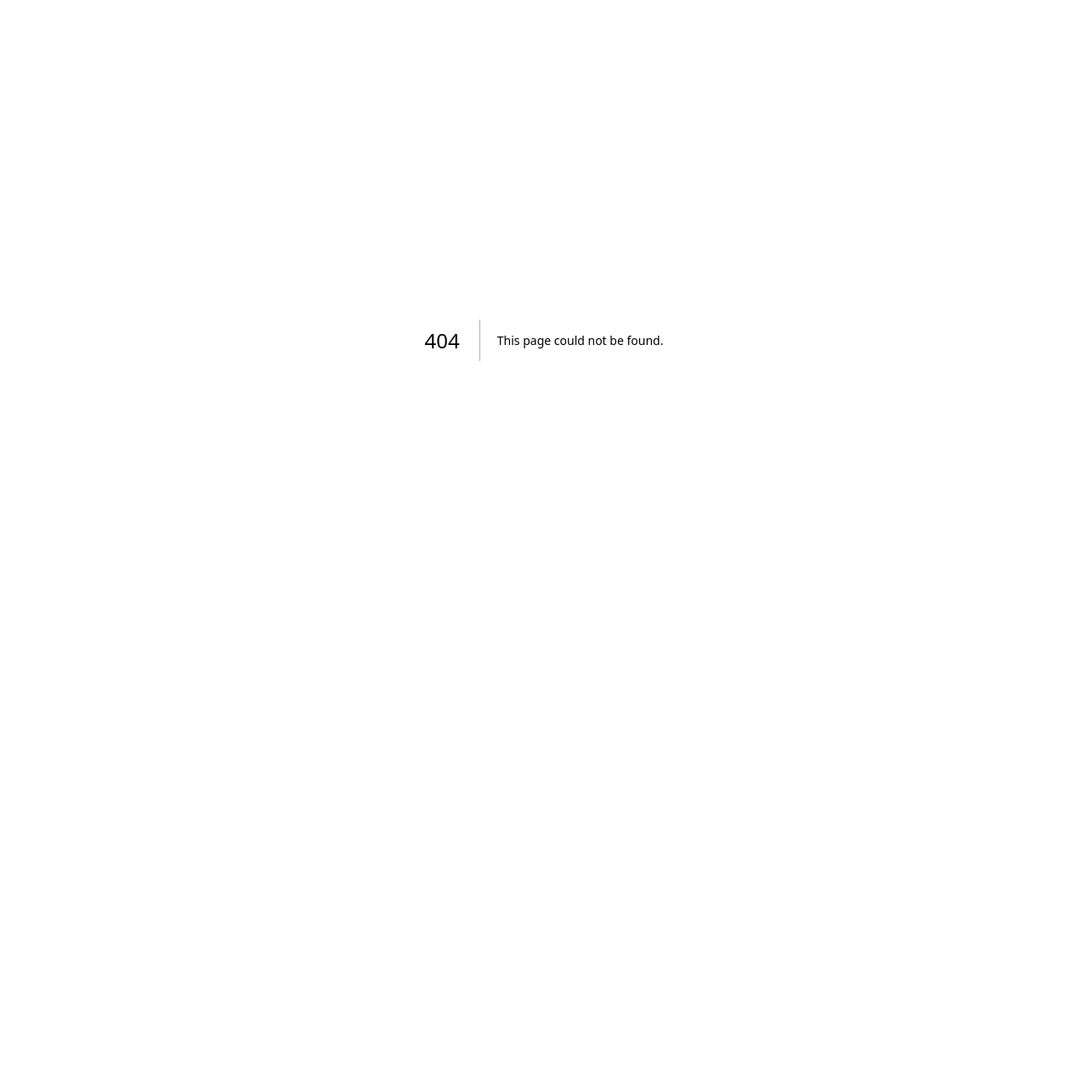
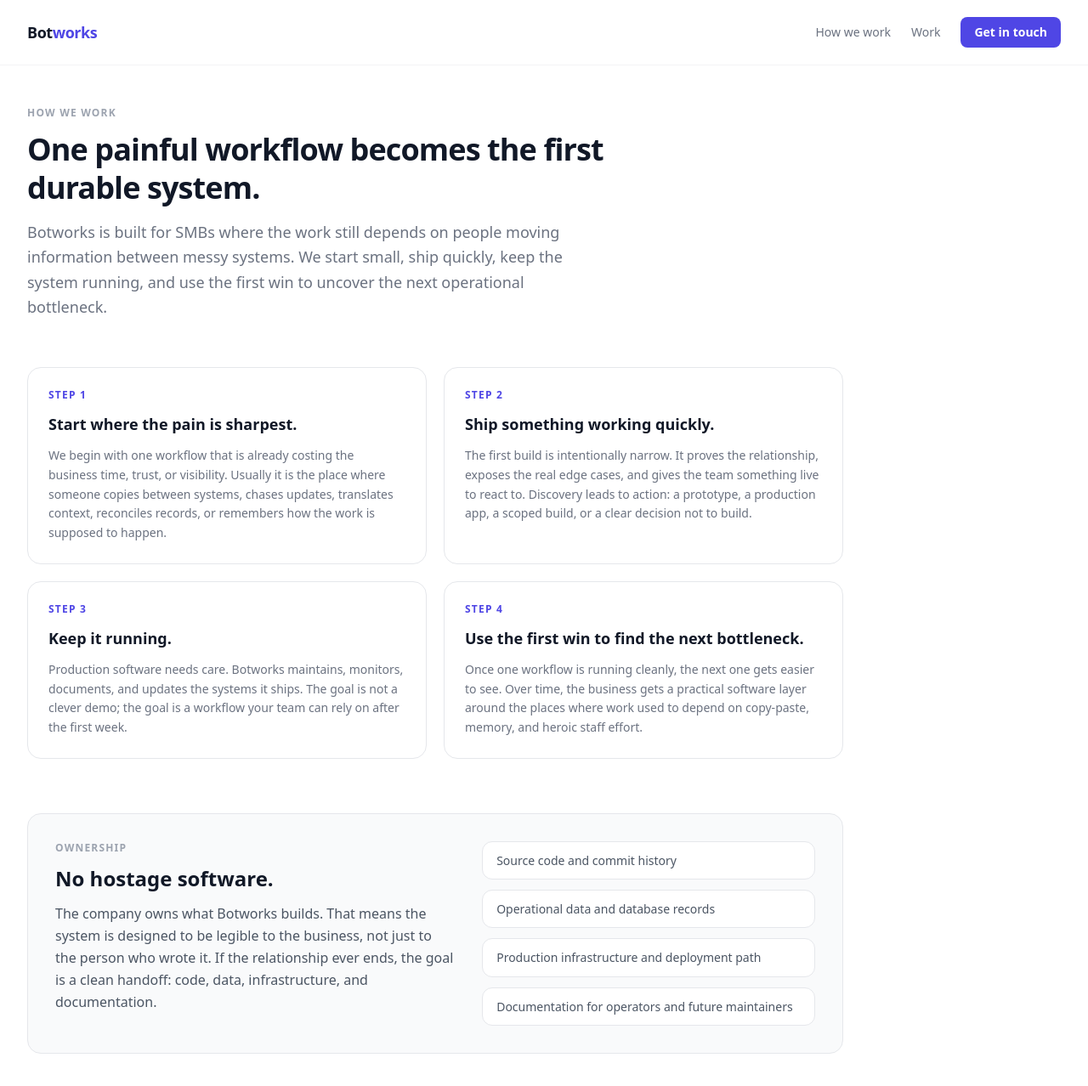
Before and after one commit to thebotcandoit/thebotcandoit.com, a Next.js app: page /how-we-work in a window 1280 px wide. Before the commit this address had no page. Shown: the top 1278 px of the page at 85% size. Before the commit the page ends 800 px from the top, so only its background shows below. Built offline with nearby package versions, Linux system fonts and the light colour scheme.

Commit message:
Add how we work page

```diff
--- a/components/Footer.js
+++ b/components/Footer.js
@@ -8,6 +8,9 @@
           Bot<span className="text-indigo-600">works</span>
         </Link>
         <div className="flex flex-col sm:flex-row sm:items-center gap-4 sm:gap-6">
+          <Link href="/how-we-work" className="text-sm text-gray-400 hover:text-indigo-600 transition-colors py-1">
+            How we work
+          </Link>
           <Link href="/work" className="text-sm text-gray-400 hover:text-indigo-600 transition-colors py-1">
             Work
           </Link>
--- a/components/Nav.js
+++ b/components/Nav.js
@@ -13,6 +13,9 @@
 
         {/* Desktop links */}
         <div className="hidden md:flex items-center gap-6">
+          <Link href="/how-we-work" className="text-sm text-gray-500 hover:text-indigo-600 transition-colors font-medium">
+            How we work
+          </Link>
           <Link href="/work" className="text-sm text-gray-500 hover:text-indigo-600 transition-colors font-medium">
             Work
           </Link>
@@ -39,6 +42,13 @@
       {open && (
         <div className="md:hidden mt-4 pb-2 flex flex-col gap-4">
           <Link
+            href="/how-we-work"
+            onClick={() => setOpen(false)}
+            className="text-base text-gray-600 hover:text-indigo-600 transition-colors font-medium py-2"
+          >
+            How we work
+          </Link>
+          <Link
             href="/work"
             onClick={() => setOpen(false)}
             className="text-base text-gray-600 hover:text-indigo-600 transition-colors font-medium py-2"
--- /dev/null
+++ b/pages/how-we-work.js
@@ -0,0 +1,139 @@
+import Head from 'next/head'
+import Link from 'next/link'
+import Nav from '../components/Nav'
+import Footer from '../components/Footer'
+
+const steps = [
+  {
+    eyebrow: 'Step 1',
+    title: 'Start where the pain is sharpest.',
+    body:
+      'We begin with one workflow that is already costing the business time, trust, or visibility. Usually it is the place where someone copies between systems, chases updates, translates context, reconciles records, or remembers how the work is supposed to happen.',
+  },
+  {
+    eyebrow: 'Step 2',
+    title: 'Ship something working quickly.',
+    body:
+      'The first build is intentionally narrow. It proves the relationship, exposes the real edge cases, and gives the team something live to react to. Discovery leads to action: a prototype, a production app, a scoped build, or a clear decision not to build.',
+  },
+  {
+    eyebrow: 'Step 3',
+    title: 'Keep it running.',
+    body:
+      'Production software needs care. Botworks maintains, monitors, documents, and updates the systems it ships. The goal is not a clever demo; the goal is a workflow your team can rely on after the first week.',
+  },
+  {
+    eyebrow: 'Step 4',
+    title: 'Use the first win to find the next bottleneck.',
+    body:
+      'Once one workflow is running cleanly, the next one gets easier to see. Over time, the business gets a practical software layer around the places where work used to depend on copy-paste, memory, and heroic staff effort.',
+  },
+]
+
+const ownershipItems = [
+  'Source code and commit history',
+  'Operational data and database records',
+  'Production infrastructure and deployment path',
+  'Documentation for operators and future maintainers',
+]
+
+export default function HowWeWork() {
+  return (
+    <>
+      <Head>
+        <title>How we work &mdash; Botworks Agency</title>
+        <meta
+          name="description"
+          content="How Botworks turns one painful SMB workflow into durable custom operations software, then keeps finding the next operational bottleneck."
+        />
+        <meta property="og:title" content="How we work — Botworks Agency" />
+        <meta
+          property="og:description"
+          content="Start with one painful workflow, ship quickly, maintain and document it, then use the first win to find the next bottleneck."
+        />
+        <meta name="viewport" content="width=device-width, initial-scale=1" />
+        <link rel="icon" href="/favicon.ico" />
+      </Head>
+      <div className="min-h-screen bg-white">
+        <Nav />
+        <main className="max-w-5xl px-8 py-12">
+          <section className="max-w-3xl mb-14">
+            <p className="text-xs font-semibold text-gray-400 uppercase tracking-widest mb-3">How we work</p>
+            <h1 className="text-4xl font-extrabold tracking-tight text-gray-900 leading-tight mb-4">
+              One painful workflow becomes the first durable system.
+            </h1>
+            <p className="text-lg text-gray-500 leading-relaxed max-w-2xl">
+              Botworks is built for SMBs where the work still depends on people moving information between messy systems. We start small, ship quickly, keep the system running, and use the first win to uncover the next operational bottleneck.
+            </p>
+          </section>
+
+          <section className="grid grid-cols-1 md:grid-cols-2 gap-5 mb-16">
+            {steps.map(step => (
+              <div key={step.title} className="border border-gray-200 rounded-2xl p-6">
+                <p className="text-xs font-semibold text-indigo-600 uppercase tracking-widest mb-3">{step.eyebrow}</p>
+                <h2 className="text-lg font-bold text-gray-900 mb-3">{step.title}</h2>
+                <p className="text-sm text-gray-500 leading-relaxed">{step.body}</p>
+              </div>
+            ))}
+          </section>
+
+          <section className="border border-gray-200 rounded-2xl p-8 mb-16 bg-gray-50">
+            <div className="grid grid-cols-1 md:grid-cols-[1.2fr_1fr] gap-8">
+              <div>
+                <p className="text-xs font-semibold text-gray-400 uppercase tracking-widest mb-3">Ownership</p>
+                <h2 className="text-2xl font-bold text-gray-900 mb-3">No hostage software.</h2>
+                <p className="text-base text-gray-600 leading-relaxed">
+                  The company owns what Botworks builds. That means the system is designed to be legible to the business, not just to the person who wrote it. If the relationship ever ends, the goal is a clean handoff: code, data, infrastructure, and documentation.
+                </p>
+              </div>
+              <ul className="space-y-3">
+                {ownershipItems.map(item => (
+                  <li key={item} className="text-sm text-gray-600 leading-snug border border-gray-200 rounded-xl bg-white px-4 py-3">
+                    {item}
+                  </li>
+                ))}
+              </ul>
+            </div>
+          </section>
+
+          <section className="grid grid-cols-1 md:grid-cols-3 gap-5 mb-16">
+            <div>
+              <p className="text-xs font-semibold text-indigo-600 uppercase tracking-widest mb-3">Fast</p>
+              <h2 className="text-base font-bold text-gray-900 mb-2">Days to proof, weeks to production.</h2>
+              <p className="text-sm text-gray-500 leading-relaxed">
+                Most delays come from access, vendor portals, API keys, and real-world edge cases. The build itself should move quickly.
+              </p>
+            </div>
+            <div>
+              <p className="text-xs font-semibold text-indigo-600 uppercase tracking-widest mb-3">Plain</p>
+              <h2 className="text-base font-bold text-gray-900 mb-2">No slide-deck theater.</h2>
+              <p className="text-sm text-gray-500 leading-relaxed">
+                Discovery should produce a concrete next step: ship, scope, skip, or investigate. The work becomes visible in running software.
+              </p>
+            </div>
+            <div>
+              <p className="text-xs font-semibold text-indigo-600 uppercase tracking-widest mb-3">Durable</p>
+              <h2 className="text-base font-bold text-gray-900 mb-2">Maintained after launch.</h2>
+              <p className="text-sm text-gray-500 leading-relaxed">
+                Monitoring, documentation, bug fixes, and minor improvements are part of the operating relationship, not an afterthought.
+              </p>
+            </div>
+          </section>
+
+          <section className="bg-gray-900 rounded-2xl p-10 flex flex-col md:flex-row items-start md:items-center justify-between gap-6">
+            <div>
+              <h2 className="text-2xl font-bold tracking-tight text-white mb-2">Know the first workflow?</h2>
+              <p className="text-gray-400 text-sm leading-relaxed max-w-lg">
+                Tell me where the work gets copied, chased, retyped, or remembered by one person. We can start there.
+              </p>
+            </div>
+            <Link href="/contact" className="bg-white text-gray-900 px-6 py-3 rounded-xl text-sm font-semibold whitespace-nowrap hover:bg-gray-100 transition-colors">
+              Let&apos;s talk
+            </Link>
+          </section>
+        </main>
+        <Footer />
+      </div>
+    </>
+  )
+}
```
